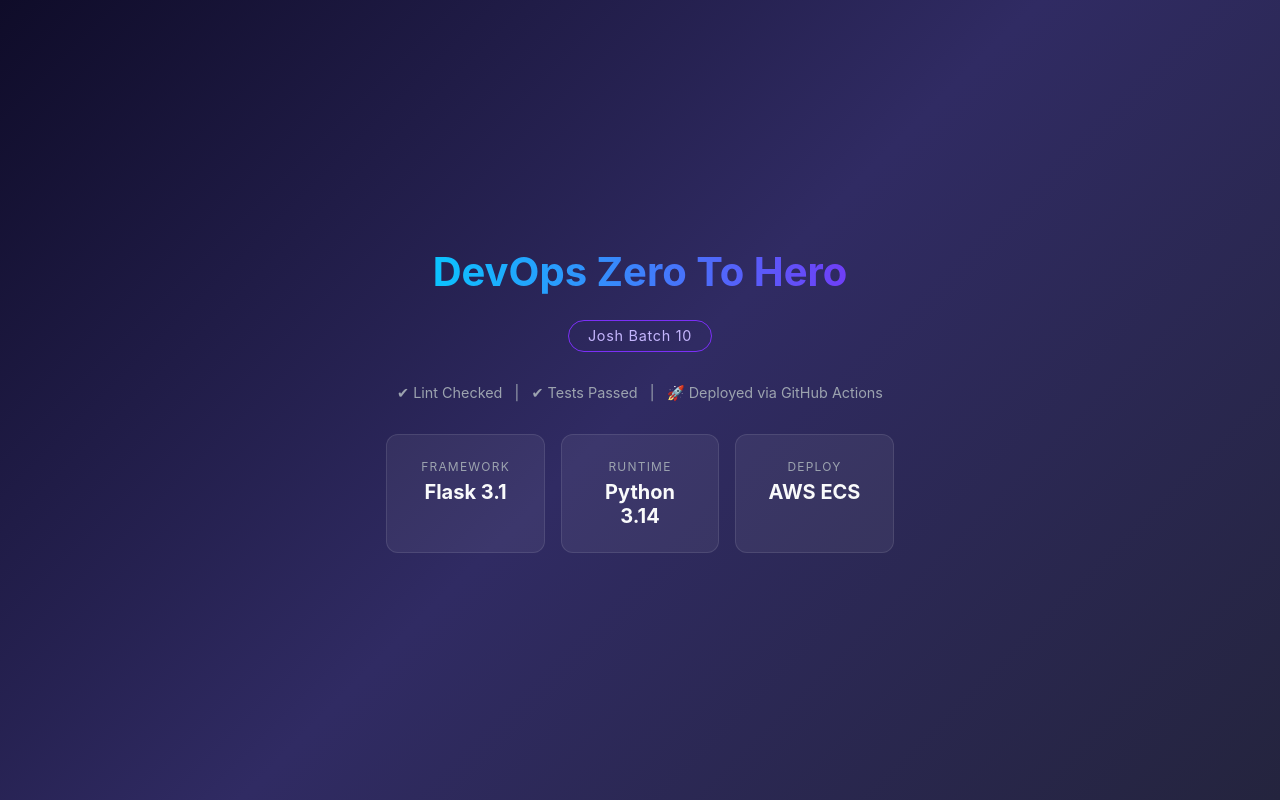
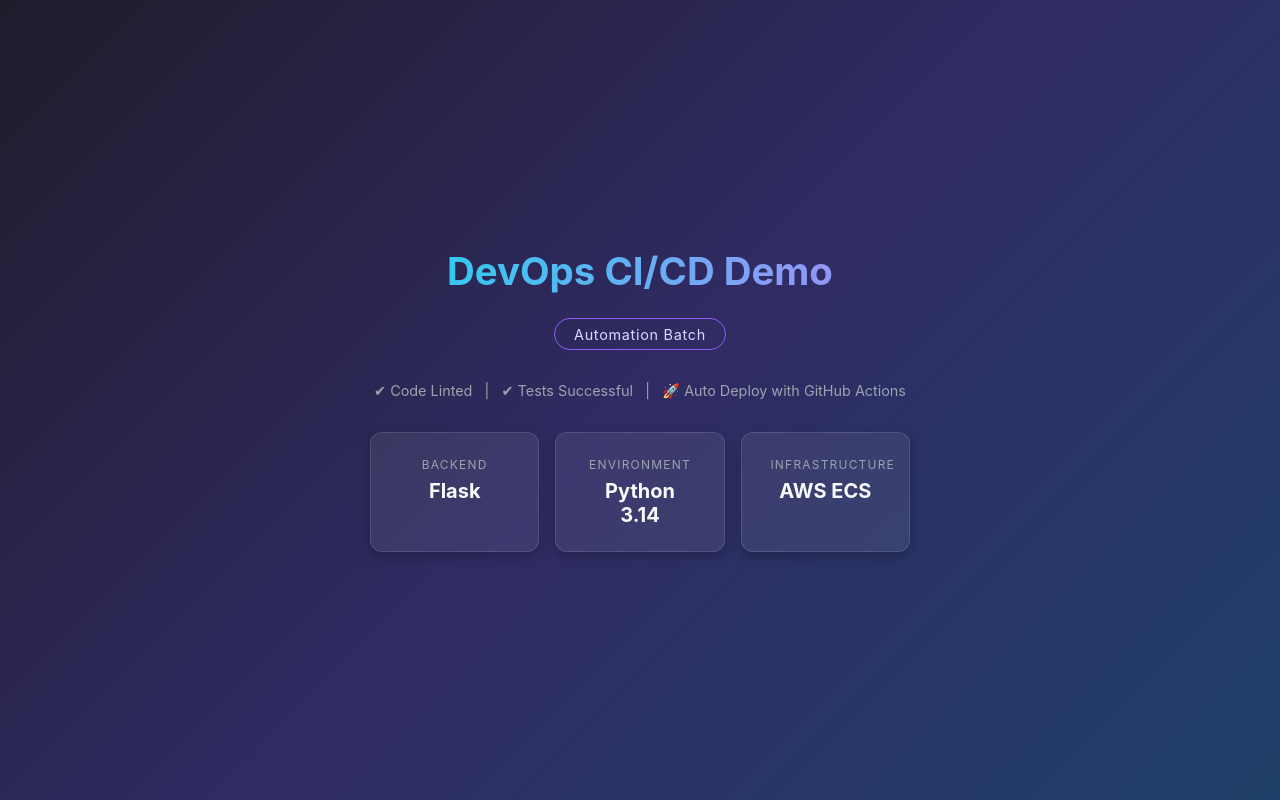
Before and after one commit to parikshitthakre5/Matrix-strategy, a Flask app: page / in a window 1280 px wide. Run offline with Flask 3, Linux system fonts and the light colour scheme.

Commit message:
Chnaged the index.html code

```diff
--- a/templates/index.html
+++ b/templates/index.html
@@ -3,64 +3,66 @@
 <head>
 <meta charset="UTF-8">
 <meta name="viewport" content="width=device-width, initial-scale=1.0">
-<title>DevOps Zero To Hero</title>
+<title>DevOps CI/CD Demo</title>
 
 <style>
 *{margin:0;padding:0;box-sizing:border-box}
+
 body{
 min-height:100vh;
 display:flex;
 align-items:center;
 justify-content:center;
-background:linear-gradient(135deg,#0f0c29,#302b63,#24243e);
+background:linear-gradient(135deg,#1f1c2c,#302b63,#1f4068);
 font-family:-apple-system,BlinkMacSystemFont,"Segoe UI",Roboto,Helvetica,Arial,sans-serif;
-color:#e0e0e0;
+color:#e5e7eb;
 }
 
-.container{text-align:center;padding:2rem;max-width:640px}
+.wrapper{text-align:center;padding:2rem;max-width:650px}
 
 h1{
-font-size:2.5rem;
+font-size:2.4rem;
 margin-bottom:.5rem;
-background:linear-gradient(90deg,#00d2ff,#7b2ff7);
+background:linear-gradient(90deg,#22d3ee,#a78bfa);
 -webkit-background-clip:text;
 -webkit-text-fill-color:transparent;
 }
 
-.badge{
+.tag{
 display:inline-block;
 margin:1rem 0;
 padding:.4rem 1.2rem;
-border:1px solid #7b2ff7;
+border:1px solid #8b5cf6;
 border-radius:999px;
 font-size:.9rem;
-color:#c4b5fd;
+color:#ddd6fe;
 letter-spacing:.05em;
 }
 
-.status{
+.pipeline{
 margin:1rem 0 2rem;
 font-size:.9rem;
 color:#9ca3af;
 }
 
-.cards{
+.grid{
 display:flex;
 gap:1rem;
 justify-content:center;
 flex-wrap:wrap;
 }
 
-.card{
-background:rgba(255,255,255,.06);
-border:1px solid rgba(255,255,255,.1);
+.box{
+background:rgba(255,255,255,.07);
+border:1px solid rgba(255,255,255,.12);
 border-radius:12px;
 padding:1.5rem 1.8rem;
 min-width:150px;
 flex:1;
+box-shadow:0 4px 12px rgba(0,0,0,.25);
 }
 
-.card span{
+.box span{
 display:block;
 font-size:.75rem;
 text-transform:uppercase;
@@ -69,7 +71,7 @@
 margin-bottom:.4rem;
 }
 
-.card strong{
+.box strong{
 font-size:1.25rem;
 color:#f9fafb;
 }
@@ -77,32 +79,37 @@
 </head>
 
 <body>
-<div class="container">
 
-<h1>DevOps Zero To Hero</h1>
-<div class="badge">Josh Batch 10</div>
+<div class="wrapper">
 
-<div class="status">
-✔ Lint Checked &nbsp; | &nbsp; ✔ Tests Passed &nbsp; | &nbsp; 🚀 Deployed via GitHub Actions
+<h1>DevOps CI/CD Demo</h1>
+
+<div class="tag">Automation Batch</div>
+
+<div class="pipeline">
+✔ Code Linted &nbsp; | &nbsp; ✔ Tests Successful &nbsp; | &nbsp; 🚀 Auto Deploy with GitHub Actions
 </div>
 
-<div class="cards">
-<div class="card">
-<span>Framework</span>
-<strong>Flask 3.1</strong>
+<div class="grid">
+
+<div class="box">
+<span>Backend</span>
+<strong>Flask</strong>
 </div>
 
-<div class="card">
-<span>Runtime</span>
+<div class="box">
+<span>Environment</span>
 <strong>Python 3.14</strong>
 </div>
 
-<div class="card">
-<span>Deploy</span>
+<div class="box">
+<span>Infrastructure</span>
 <strong>AWS ECS</strong>
-</div>
 </div>
 
 </div>
+
+</div>
+
 </body>
 </html>
```
